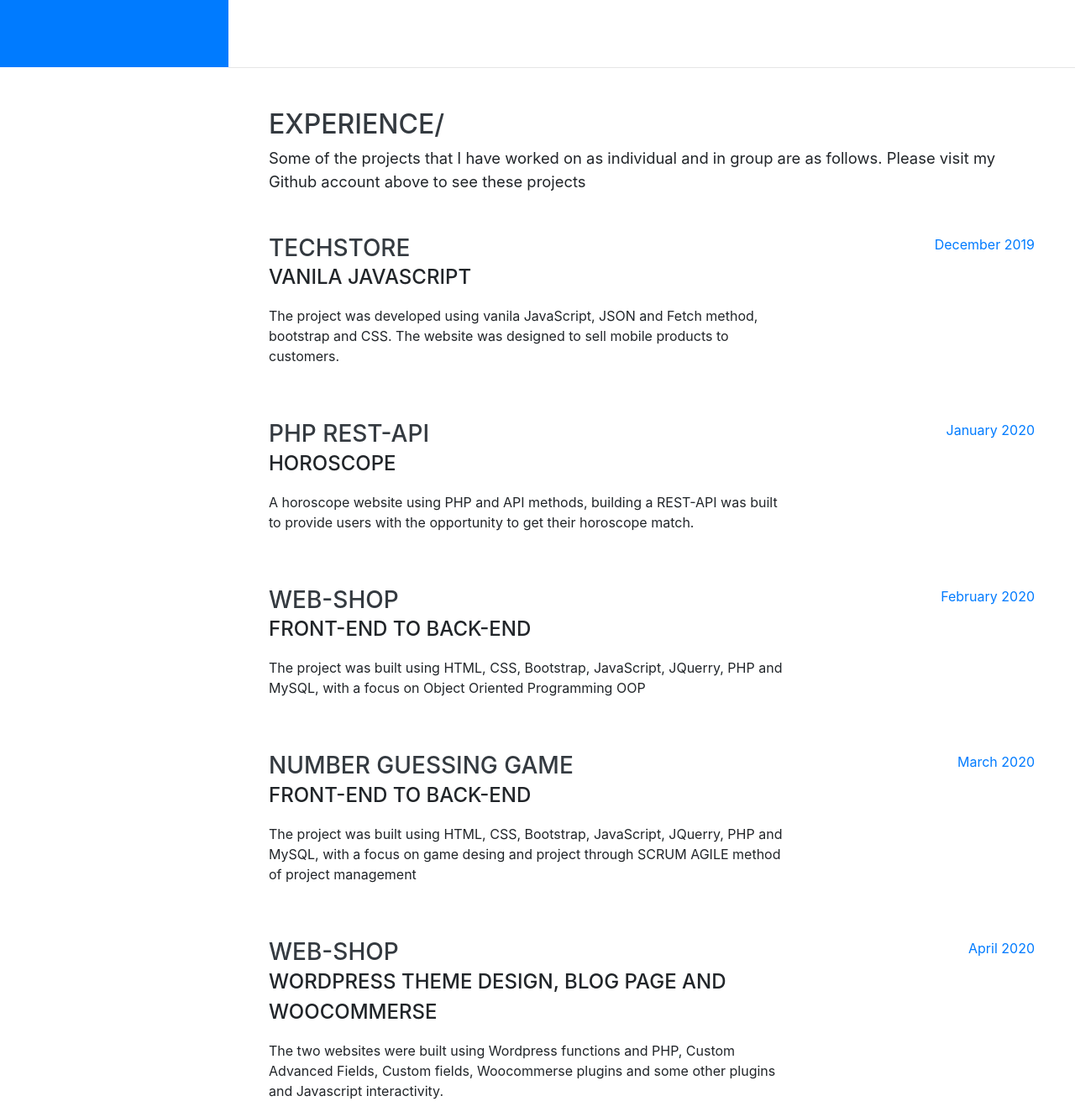
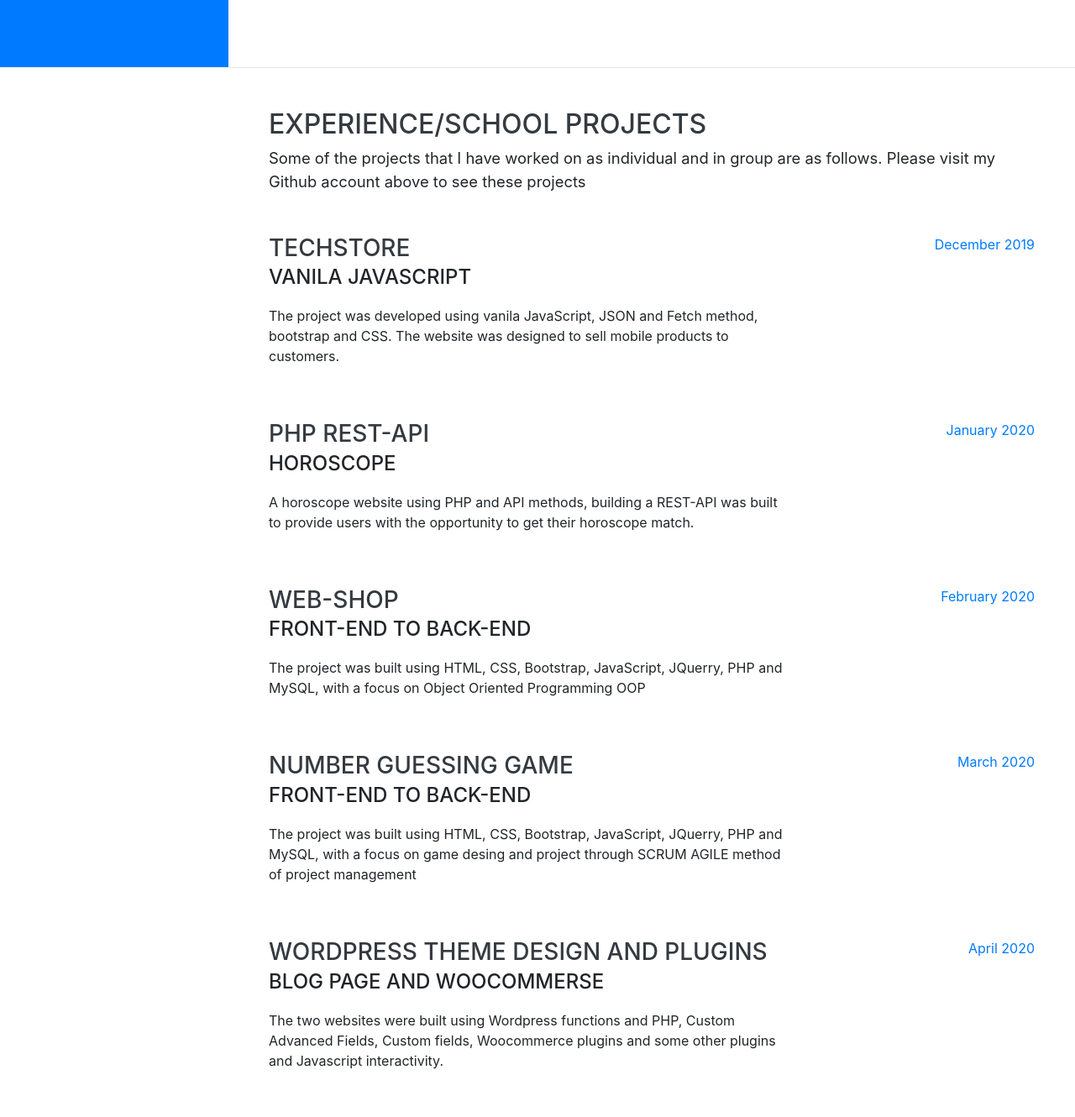
Before and after one commit to HumayunBA/CV, a website with bundled scripts: page index.html in a window 1280 px wide. Shown: the part 720-2050 px from the top of the page at 84% size. Built offline with nearby package versions, Linux system fonts and the light colour scheme; files whose address does not match are found by name; a web font is replaced by a local one.

Commit message:
Update index.html

```diff
--- a/index.html
+++ b/index.html
@@ -82,7 +82,7 @@
 
     <section class="resume-section p-3 p-lg-5 d-flex justify-content-center" id="experience">
       <div class="w-100">
-        <h2 class="mb-2">Experience/</h2>
+        <h2 class="mb-2">Experience/School Projects</h2>
         <p class="lead mb-5">Some of the projects that I have worked on as individual and in group are as follows. Please visit my Github account above to see these projects</p>
 
         <div class="resume-item d-flex flex-column flex-md-row justify-content-between mb-5">
@@ -130,9 +130,9 @@
 
         <div class="resume-item d-flex flex-column flex-md-row justify-content-between mb-5">
           <div class="resume-content">
-            <h3 class="mb-0">Web-Shop</h3>
-            <div class="subheading mb-3">Wordpress Theme Design, Blog page and WooCommerse</div>
-            <p>The two websites were built using Wordpress functions and PHP, Custom Advanced Fields, Custom fields, Woocommerse plugins and some other plugins and Javascript interactivity.</p>
+            <h3 class="mb-0">Wordpress Theme Design and Plugins</h3>
+            <div class="subheading mb-3">Blog page and WooCommerse</div>
+            <p>The two websites were built using Wordpress functions and PHP, Custom Advanced Fields, Custom fields, Woocommerce plugins and some other plugins and Javascript interactivity.</p>
           </div>
           <div class="resume-date text-md-right">
             <span class="text-primary">April 2020</span>
@@ -218,7 +218,7 @@
           <li>
            <li>
             <i class="fa-li fa fa-check"></i>
-            Wordpress theme design and WooCommerse</li>
+            Wordpress theme design and WooCommerce</li>
           <li>
             <i class="fa-li fa fa-check"></i>
             Work in Team and Group</li>
```
